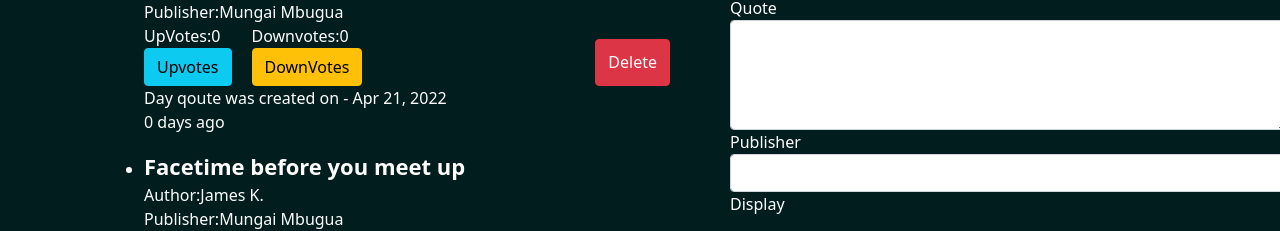
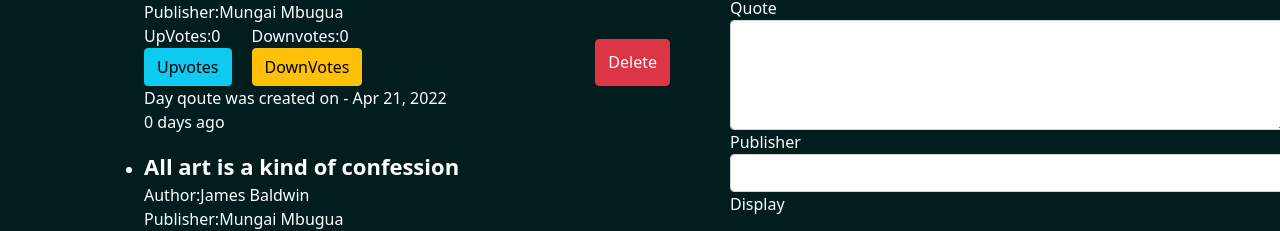
Before and after one commit to munga114/deepquotes, an Angular app: page / in a window 1280 px wide. Shown: the part 304-535 px from the top of the page. Built offline with nearby package versions, Linux system fonts and the light colour scheme.

Commit message:
edit new Quote2

```diff
--- a/src/app/quotes/quotes.component.ts
+++ b/src/app/quotes/quotes.component.ts
@@ -11,7 +11,7 @@ export class QuotesComponent implements OnInit {
 
   quotes:Quote[]=[
     new Quote(1,'Mungai Mbugua','If you want to live a happy life, tie it to a goal not to people or things','Albert Einstein',0,0,new Date()),
-    new Quote(2,'Mungai Mbugua','Facetime before you meet up','James K.',9,0,new Date()),
+    new Quote(2,'Mungai Mbugua','All art is a kind of confession','James Baldwin',9,0,new Date()),
     new Quote(3,'Mungai Mbugua','Take a break from dating when exhausted','Elizabeth Olsen',0,0,new Date())
   ]
   addNewQuote(quotes:any){
```
